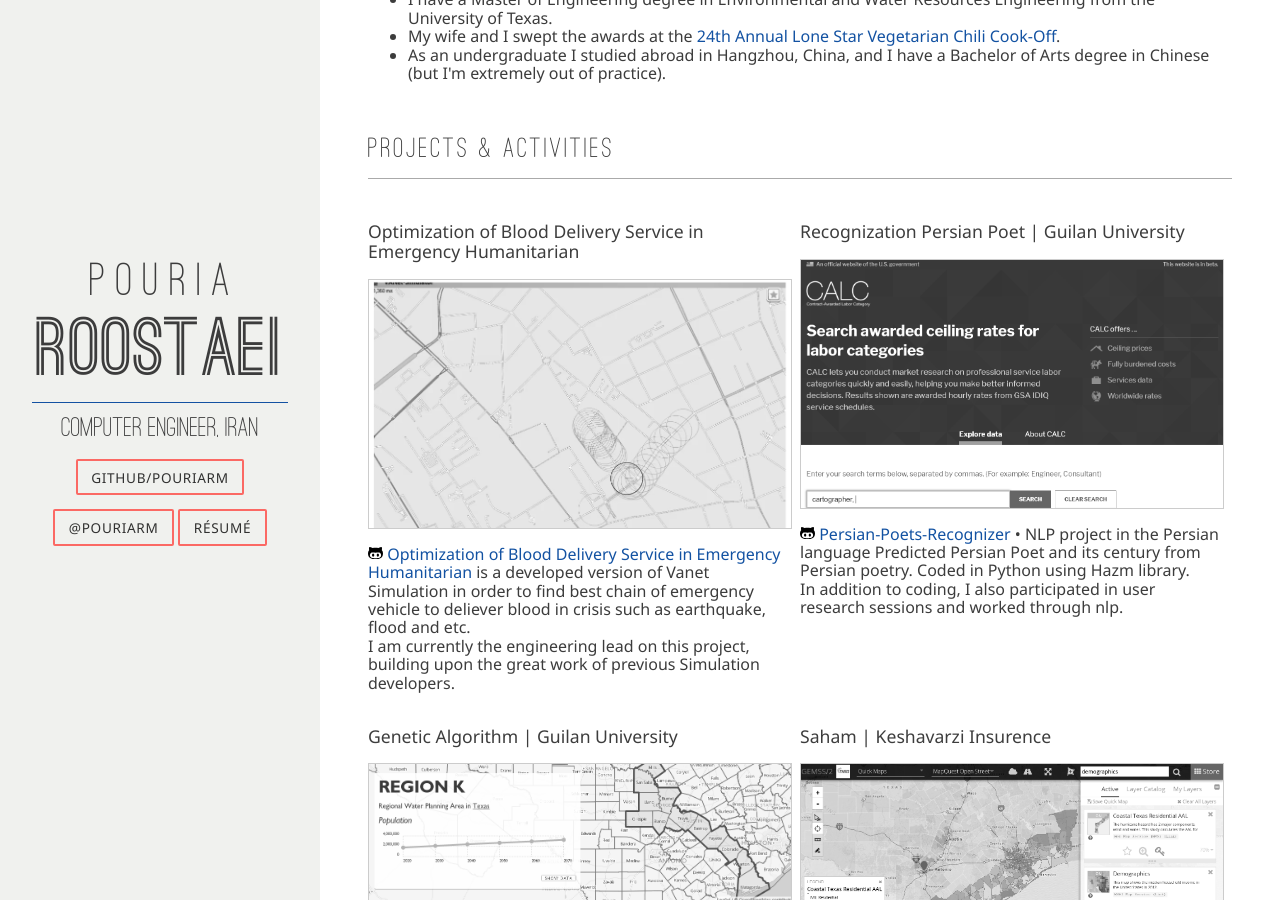
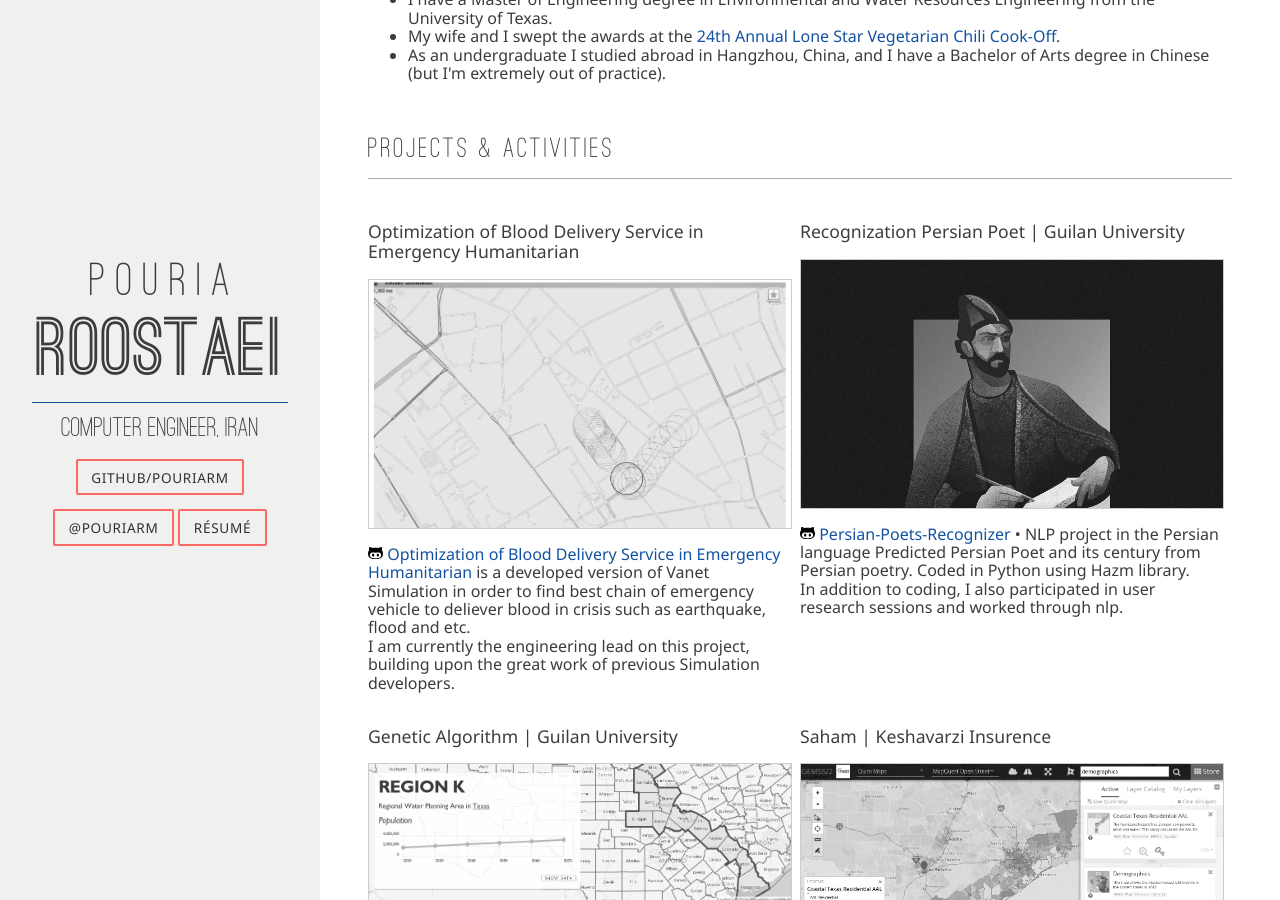
Before and after one commit to PouriaRm/PouriaRm.github.io, a Jekyll site: the page built from index.html, in a window 1280 px wide and 900 px high, scrolled down 500 px. Built offline with Jekyll 4.4.1, drawn with Linux system fonts in a browser that asks for light colours; nearby versions of some CDN libraries.

Commit message:
Project fixed #img

```diff
--- a/_data/projects.yml
+++ b/_data/projects.yml
@@ -12,7 +12,7 @@
 - name: Recognization Persian Poet
   organization: Guilan University
   github_repo: Persian-Poets-Recognizer
-  image: calc.png
+  image: poet.png
   link: https://github.com/PouriaRm/Persian-Poets-Recognizer
   about: |
     <a href="https://github.com/PouriaRm/Persian-Poets-Recognizer">Persian-Poets-Recognizer</a> •	NLP project in the Persian language  	Predicted Persian Poet and its century from Persian poetry.  	Coded in Python using Hazm library.
```
Also changed, not shown: img/projects/poet.png (added).
